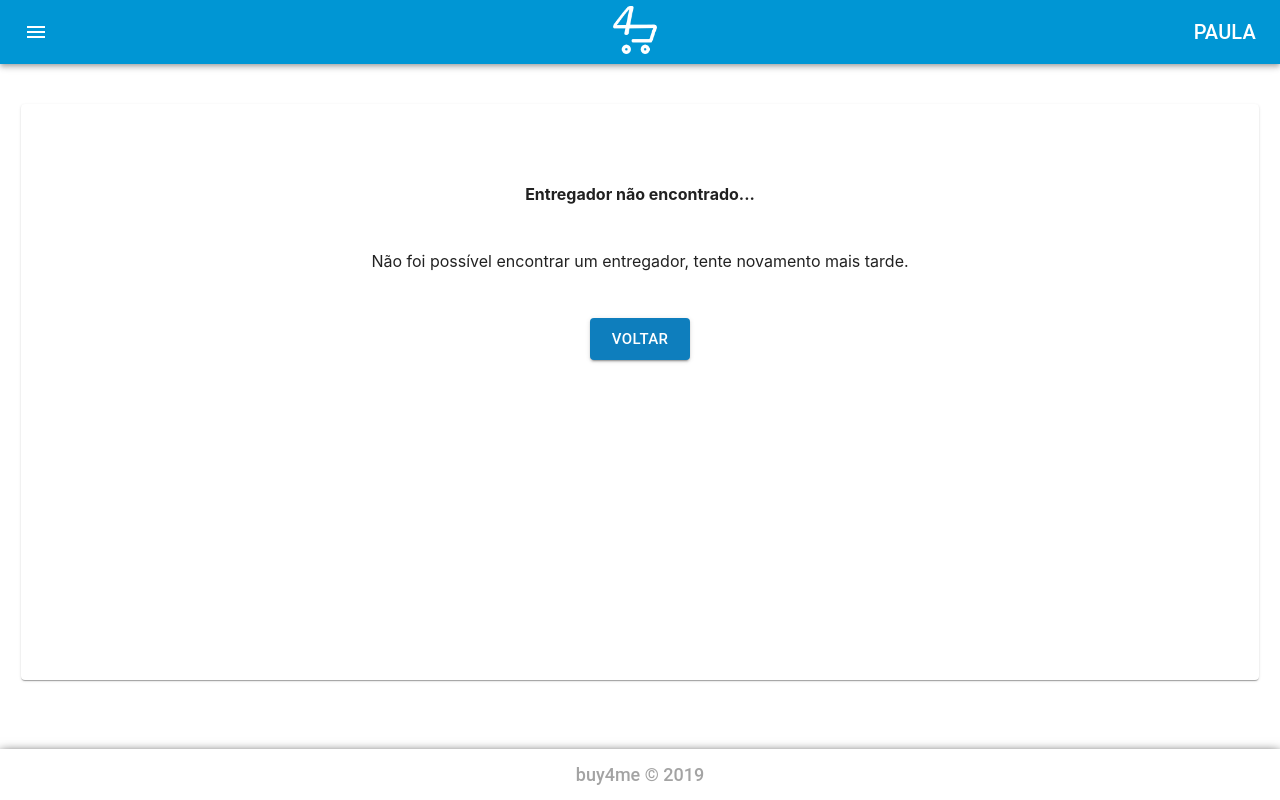
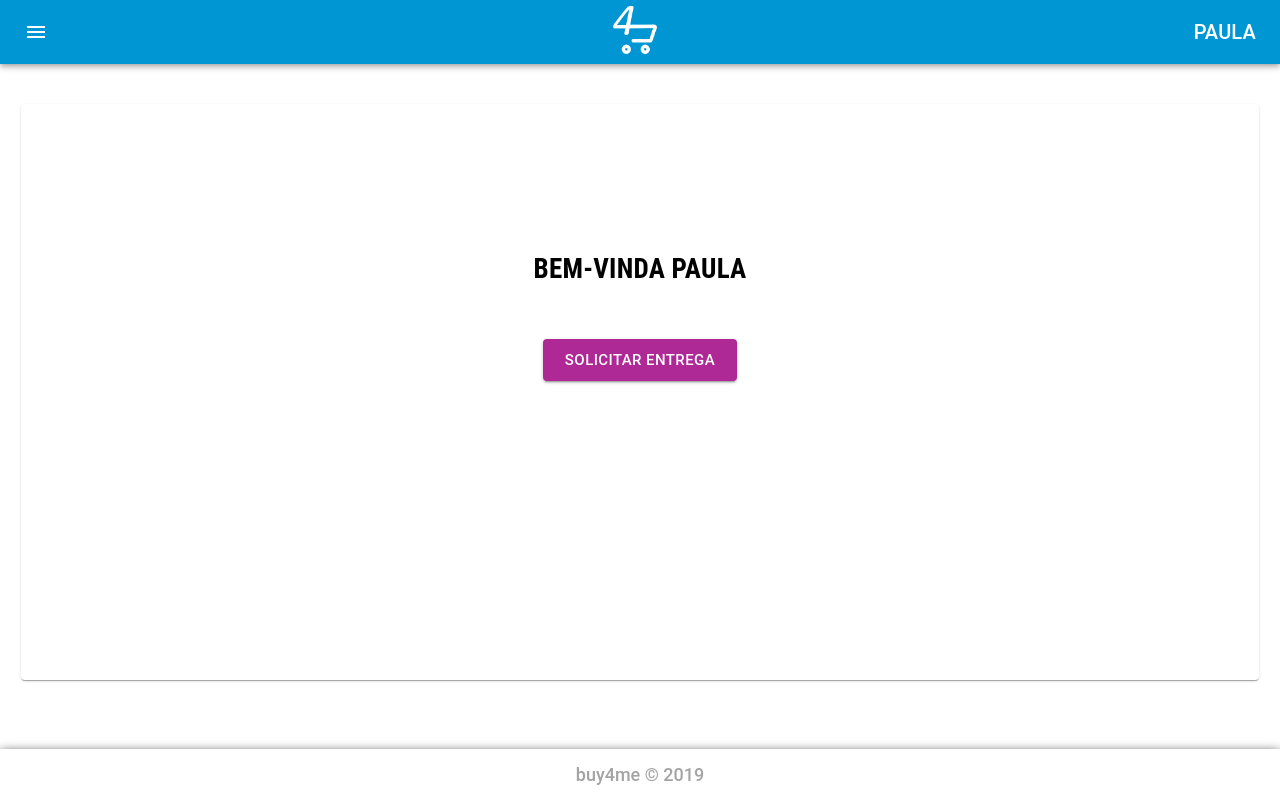
Before and after one commit to BrunoAdami/buy4me, a React (Create React App) app: page / in a window 1280 px wide. Built offline with nearby package versions, Linux system fonts and the light colour scheme.

Commit message:
screen DeliverNotFound added

```diff
--- a/src/App.js
+++ b/src/App.js
@@ -7,8 +7,8 @@ import DeliverNotFound from './buyer/screens/deliverNotFound';
 function App() {
   return (
     <div className="App">
-      {/* <Buyer gender="female" name="PAULA" /> */}
-      <DeliverNotFound name="PAULA" />
+      <Buyer gender="female" name="PAULA" />
+      {/* <DeliverNotFound name="PAULA" /> */}
     </div>
   );
 }
```
